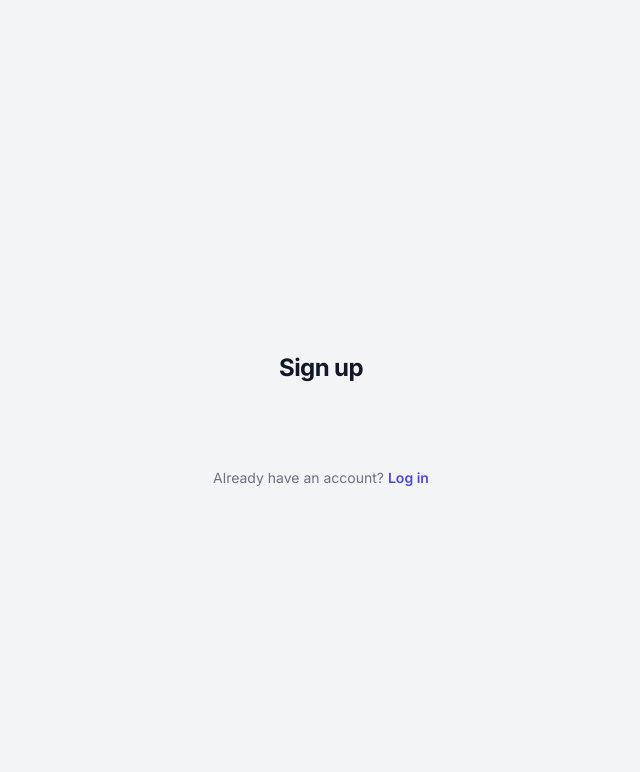
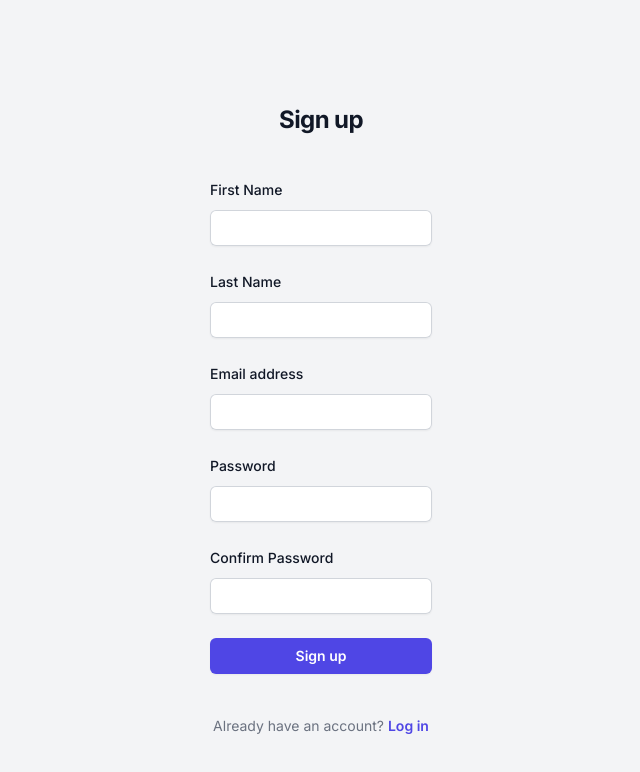
Before and after one commit to Senior-Project-CRPMP/front_nextjs, a Next.js app: page /signup in a window 1280 px wide. Shown: the top 772 px of the page, without its empty margins (319-959 px from the left). Built offline with nearby package versions, Linux system fonts and the light colour scheme.

Commit message:
success and fail

```diff
--- a/src/app/component/forms/signupForm.tsx
+++ b/src/app/component/forms/signupForm.tsx
@@ -36,15 +36,6 @@
 
   const handleSubmit = async (event: React.FormEvent<HTMLFormElement>) => {
     event.preventDefault();
-    setError('');
-    setSuccess(false);
-
-    // Validate form fields
-    if (password !== confirmPassword) {
-      setError('Passwords do not match');
-      return;
-    }
-
     const response = await fetch(`${apiBaseUrl}/api/Account/register`, {
       method: 'POST',
       headers: {
@@ -59,9 +50,10 @@
       }),
     });
 
+    console.log("")
+
     if (response.ok) {
       // Handle successful registration
-      setSuccess(true);
       console.log('Registration successful');
       router.push('/login');
     } else {
@@ -81,18 +73,114 @@
       </div>
 
       <div className="mt-10 sm:mx-auto sm:w-full sm:max-w-sm">
-        {error && (
+      {error && (
           <div className="bg-red-100 border border-red-400 text-red-700 px-4 py-3 rounded relative mb-6">
             {error}
           </div>
         )}
         {success && (
           <div className="bg-green-100 border border-green-400 text-green-700 px-4 py-3 rounded relative mb-6">
-            Registration successful!
+            Registration successful! Please check your email to verify your account.
           </div>
         )}
         <form className="space-y-6" onSubmit={handleSubmit}>
+          <div>
+            <label htmlFor="firstName" className="block text-sm font-medium leading-6 text-gray-900">
+              First Name
+            </label>
+            <div className="mt-2">
+              <input
+                id="firstName"
+                name="firstName"
+                type="text"
+                required
+                value={firstName}
+                onChange={handleFirstNameChange}
+                className="block w-full rounded-md border-0 py-1.5 text-gray-900 shadow-sm ring-1 ring-inset ring-gray-300 placeholder:text-gray-400 focus:ring-2 focus:ring-inset focus:ring-indigo-600 sm:text-sm sm:leading-6 pl-3"
+              />
+            </div>
+          </div>
 
+          <div>
+            <label htmlFor="lastName" className="block text-sm font-medium leading-6 text-gray-900">
+              Last Name
+            </label>
+            <div className="mt-2">
+              <input
+                id="lastName"
+                name="lastName"
+                type="text"
+                required
+                value={lastName}
+                onChange={handleLastNameChange}
+                className="block w-full rounded-md border-0 py-1.5 pl-3 text-gray-900 shadow-sm ring-1 ring-inset ring-gray-300 placeholder:text-gray-400 focus:ring-2 focus:ring-inset focus:ring-indigo-600 sm:text-sm sm:leading-6"
+              />
+            </div>
+          </div>
+
+          <div>
+            <label htmlFor="email" className="block text-sm font-medium leading-6 text-gray-900">
+              Email address
+            </label>
+            <div className="mt-2">
+              <input
+                id="email"
+                name="email"
+                type="email"
+                autoComplete="email"
+                required
+                value={email}
+                onChange={handleEmailChange}
+                className="block w-full rounded-md border-0 py-1.5 pl-3 text-gray-900 shadow-sm ring-1 ring-inset ring-gray-300 placeholder:text-gray-400 focus:ring-2 focus:ring-inset focus:ring-indigo-600 sm:text-sm sm:leading-6"
+              />
+            </div>
+          </div>
+
+          <div>
+            <label htmlFor="password" className="block text-sm font-medium leading-6 text-gray-900">
+              Password
+            </label>
+            <div className="mt-2">
+              <input
+                id="password"
+                name="password"
+                type="password"
+                autoComplete="new-password"
+                required
+                value={password}
+                onChange={handlePasswordChange}
+                className="block w-full rounded-md border-0 py-1.5 pl-3 text-gray-900 shadow-sm ring-1 ring-inset ring-gray-300 placeholder:text-gray-400 focus:ring-2 focus:ring-inset focus:ring-indigo-600 sm:text-sm sm:leading-6"
+              />
+            </div>
+          </div>
+
+          <div>
+            <label htmlFor="confirmPassword" className="block text-sm font-medium leading-6 text-gray-900">
+              Confirm Password
+            </label>
+            <div className="mt-2">
+              <input
+                id="confirmPassword"
+                name="confirmPassword"
+                type="password"
+                autoComplete="new-password"
+                required
+                value={confirmPassword}
+                onChange={handleConfirmPasswordChange}
+                className="block w-full rounded-md border-0 py-1.5 pl-3 text-gray-900 shadow-sm ring-1 ring-inset ring-gray-300 placeholder:text-gray-400 focus:ring-2 focus:ring-inset focus:ring-indigo-600 sm:text-sm sm:leading-6"
+              />
+            </div>
+          </div>
+
+          <div>
+            <button
+              type="submit"
+              onClick={()=>handleSubmit}
+              className="flex w-full justify-center rounded-md bg-indigo-600 px-3 py-1.5 text-sm font-semibold leading-6 text-white shadow-sm hover:bg-indigo-500 focus-visible:outline focus-visible:outline-2 focus-visible:outline-offset-2 focus-visible:outline-indigo-600"
+            >
+              Sign up
+            </button>
+          </div>
         </form>
 
         <p className="mt-10 text-center text-sm text-gray-500">
```
